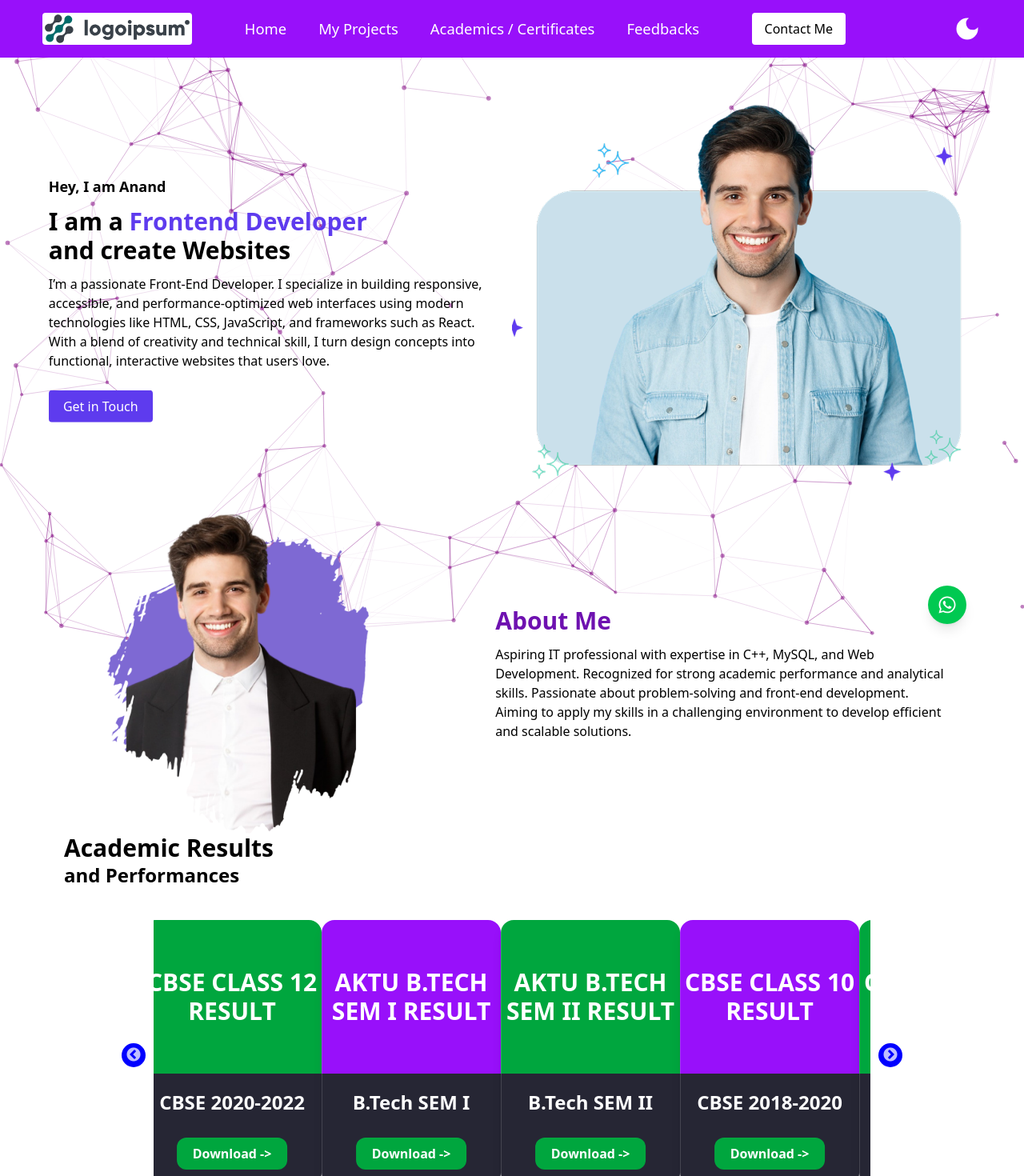
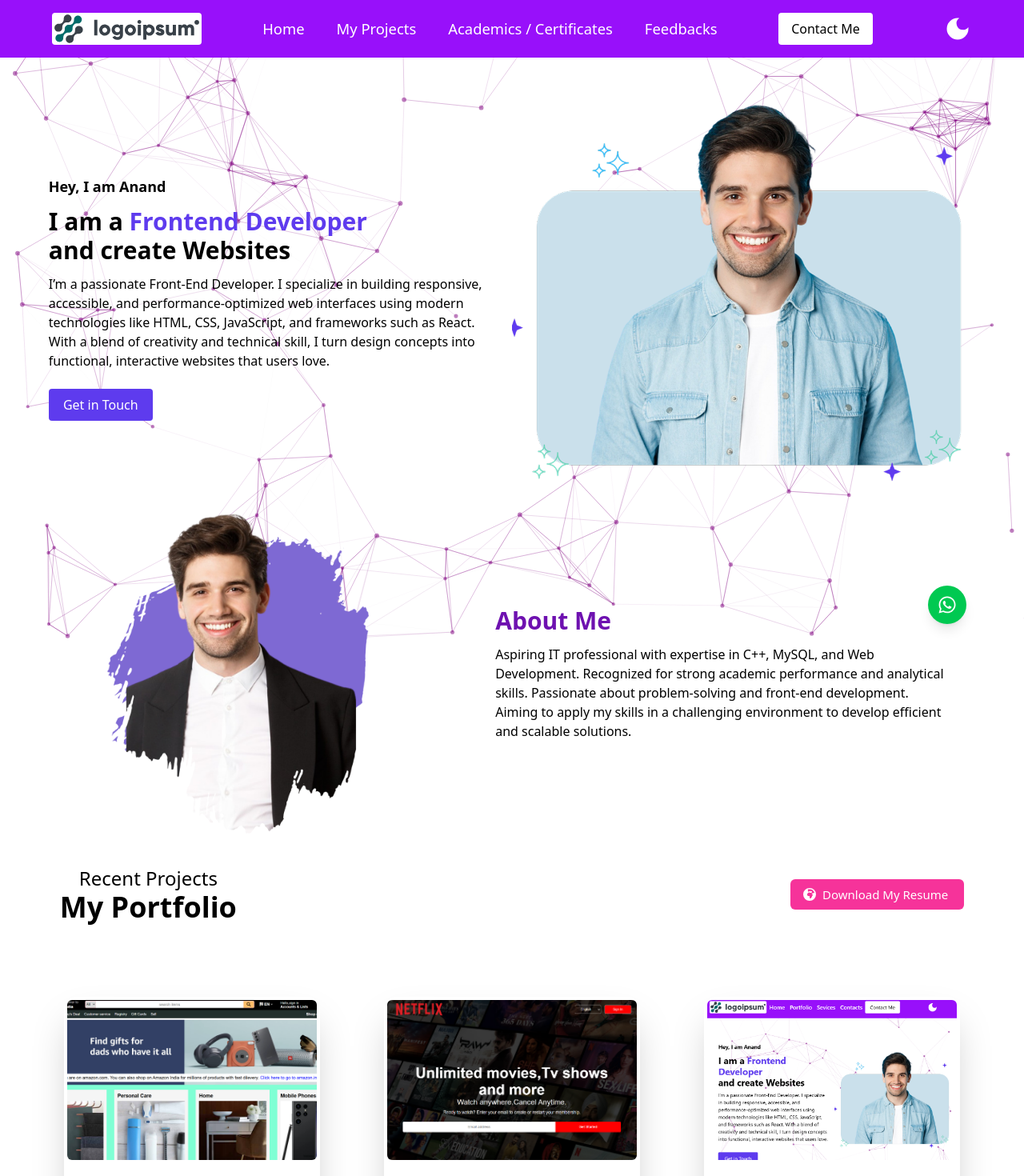
Before and after one commit to Anand2027/Portfolio, a React (Vite) app: page / in a window 1280 px wide. Shown: the top 1470 px of the page at 80% size. Built offline with nearby package versions, Linux system fonts and the light colour scheme.

Commit message:
scroll-effect

```diff
--- a/package.json
+++ b/package.json
@@ -20,6 +20,7 @@
     "react-dom": "^19.0.0",
     "react-icons": "^5.5.0",
     "react-router-dom": "^7.5.3",
+    "react-scroll": "^1.9.3",
     "react-slick": "^0.30.3",
     "react-toastify": "^11.0.5",
     "react-tsparticles": "^2.12.2",
--- a/src/App.jsx
+++ b/src/App.jsx
@@ -1,88 +1,167 @@
-import { useState } from 'react'
+// import { useState } from 'react'
 
-import './App.css'
-import Landing from './components/Landing'
+// import './App.css'
+// import Landing from './components/Landing'
 
-import { useEffect } from 'react'
-// import Landing02 from './components/landing02'
+// import { useEffect } from 'react'
+// // import Landing02 from './components/landing02'
 
-import Landing04 from './components/Landing04'
-import Landing05 from './components/Landing05'
-import Landing06 from './components/Landing06'
-import Landing07 from './components/Landing07'
-import Navbar from './components/Navbar'
-import ScrollToTopButton from './components/ScrollToTopButton'
+// import Landing04 from './components/Landing04'
+// import Landing05 from './components/Landing05'
+// import Landing06 from './components/Landing06'
+// import Landing07 from './components/Landing07'
+// import Navbar from './components/Navbar'
+// import ScrollToTopButton from './components/ScrollToTopButton'
 
-import { BrowserRouter, Routes, Route } from "react-router-dom";
-import Address from './components/Address'
+// import { BrowserRouter, Routes, Route } from "react-router-dom";
+// import Address from './components/Address'
 
-import Final from './components/Final'
+// import Final from './components/Final'
 
-import Certificates from './components/Certificates'
-import ParticlesBackground from './components/ParticlesBackground';
+// import Certificates from './components/Certificates'
+// import ParticlesBackground from './components/ParticlesBackground';
 
-import Results from './components/Results'
+// import Results from './components/Results'
 
 
-import React from 'react';
-import AOS from 'aos';
-import 'aos/dist/aos.css'; // Import AOS styles
-import Landing02 from './components/Landing02'
-import Landing03 from './components/Landing03'
-import WhatsAppButton from './components/WhatsAppButton'
+// import React from 'react';
+// import AOS from 'aos';
+// import 'aos/dist/aos.css'; // Import AOS styles
+// import Landing02 from './components/Landing02'
+// import Landing03 from './components/Landing03'
+// import WhatsAppButton from './components/WhatsAppButton'
 
 
 
 
 
-function App() {
+// function App() {
 
-  useEffect(() => {
-    AOS.init({
-      duration: 1000,
-      once: true, // animation runs once on scroll
-    });
-  }, []);
+//   useEffect(() => {
+//     AOS.init({
+//       duration: 1000,
+//       once: true, // animation runs once on scroll
+//     });
+//   }, []);
 
 
-  // const [count, setCount] = useState(0)
-  const [toggle , setToggle] = useState(false)
+//   // const [count, setCount] = useState(0)
+//   const [toggle , setToggle] = useState(false)
 
 
 
 
-  return (
-    <div style={{background : toggle ? '#1f2323' : "" , color : toggle ? 'white' : ''}}>
+//   return (
+//     <div style={{background : toggle ? '#1f2323' : "" , color : toggle ? 'white' : ''}}>
 
 
 
 
-       <ParticlesBackground/>
+//        <ParticlesBackground/>
+//       <BrowserRouter>
+//       <Navbar toggle={toggle} setToggle={setToggle}/>
+//       <Final/>
+
+//       <Routes>
+//         <Route path="/" element={<Landing />} />
+
+//         <Route path="/projects" element={<Landing04 />} />
+//         <Route path="/academics" element={<Certificates />} />
+//         <Route path="/contacts" element={<Landing06 />} />
+//         <Route path="/feedbacks" element={<Landing05 />} />
+
+//       </Routes>
+//       {/* <Certificates/> */}
+//       <Results/>
+
+//       <Landing06/>
+//       <Address/>
+//       <Landing07/>
+//       <WhatsAppButton/>
+//        <ScrollToTopButton/>
+
+//     </BrowserRouter>
+//     </div>
+//   )
+// }
+
+// export default App
+
+
+
+// Final version of App.jsx with react-scroll integrated
+// Final version of App.jsx with react-scroll integrated
+
+import { useState, useEffect } from 'react';
+import './App.css';
+import Landing from './components/Landing';
+import Landing04 from './components/Landing04';
+import Landing05 from './components/Landing05';
+import Landing06 from './components/Landing06';
+import Landing07 from './components/Landing07';
+import Navbar from './components/Navbar';
+import ScrollToTopButton from './components/ScrollToTopButton';
+import { BrowserRouter } from "react-router-dom";
+import Address from './components/Address';
+import Final from './components/Final';
+import Certificates from './components/Certificates';
+import ParticlesBackground from './components/ParticlesBackground';
+import Results from './components/Results';
+import AOS from 'aos';
+import 'aos/dist/aos.css';
+import WhatsAppButton from './components/WhatsAppButton';
+import { Element } from 'react-scroll';
+
+function App() {
+  useEffect(() => {
+    AOS.init({
+      duration: 1000,
+      once: true,
+    });
+  }, []);
+
+  const [toggle, setToggle] = useState(false);
+
+  return (
+    <div style={{ background: toggle ? '#1f2323' : '', color: toggle ? 'white' : '' }}>
+      <ParticlesBackground />
       <BrowserRouter>
-      <Navbar toggle={toggle} setToggle={setToggle}/>
-      <Final/>
 
-      <Routes>
-        <Route path="/" element={<Landing />} />
+        <Final />
 
-        <Route path="/projects" element={<Landing04 />} />
-        <Route path="/academics" element={<Certificates />} />
-        <Route path="/contacts" element={<Landing06 />} />
-        <Route path="/feedbacks" element={<Landing05 />} />
+        <Navbar toggle={toggle} setToggle={setToggle} />
 
-      </Routes>
-      {/* <Certificates/> */}
-      <Results/>
+        <Element name="home">
+          <Landing />
+        </Element>
 
-      <Landing06/>
-      <Address/>
-      <Landing07/>
-      <WhatsAppButton/>
-       <ScrollToTopButton/>
+        <Element name="projects">
+          <Landing04 />
+        </Element>
 
-    </BrowserRouter>
+        <Element name="academics">
+          <Certificates />
+        </Element>
+
+
+
+        <Element name="feedbacks">
+          <Landing05 />
+        </Element>
+
+        <Results />
+
+         <Element name="contacts">
+          <Landing06 />
+        </Element>
+
+        <Address />
+        <Landing07 />
+        <WhatsAppButton />
+        <ScrollToTopButton />
+      </BrowserRouter>
     </div>
-  )
+  );
 }
 
-export default App
+export default App;
--- a/src/components/Cards3Three.jsx
+++ b/src/components/Cards3Three.jsx
@@ -11,10 +11,10 @@ import "slick-carousel/slick/slick-theme.css";
 
 const Card = ({logo,kuchh,photo,Name})=>(
 
-    <div className="bg-[#EAFFFF] shadow-3xl rounded-xl p-1 text-black w-70 text-center pt-[20px] items-centre transform transition-transform duration-300 md:80 hover:scale-95 border border-green border-solid ">
+    <div className="bg-[#EAFFFF] shadow-3xl rounded-xl p-1 text-black w-70 text-center pt-[10px] items-centre transform transition-transform duration-300 md:80 hover:scale-95 border border-green border-solid ">
         <p className="logo pl-5 flex flex-row pt-2 pb-4">{(logo)} {(logo)} {(logo)} {(logo)} {(logo)}</p>
         <h1 className='text-left pl-3'>{kuchh}</h1>
-        <div className="shivang flex ">
+        <div className="shivam flex ">
         <img src={Avatar} alt="Card Photo" className="chhota w-[40px] h-[40px] object-cover pt-1.5 pl-3 " />
         <div className="name text-black p-2 font-[550]">{Name}</div>
         </div>
@@ -102,7 +102,7 @@ const Cards3Three = () => {
   settings.nextArrow = <CustomNextArrow />;
 
     return (
-        <div className="mt-30  m-auto py-8  ">
+        <div className="mt-20  m-auto py-8  ">
           <Slider {...{ ...settings, autoplay: true, autoplaySpeed: 3000, infinite: true }}> {/* Added infinite loop */}
           {card_new.map((cardss, index) => (
             <Card
--- a/src/components/Landing05.jsx
+++ b/src/components/Landing05.jsx
@@ -4,9 +4,9 @@ import Cards3Three from './Cards3Three'
 
 const Landing05 = () => {
   return (
-    <div className='pt-[100px]'>
+    <div className='pt-[30px]'>
       <div className="bada_dabba container max-w-[93vw] m-auto pl-[30px] pr-[30px]">
-        <div className="upper pt-[00px]">
+        <div className="upper ">
             <p className='font-bold text-2xl'>Clients and Feedback</p>
             <h3 className='font-bold text-3xl'>Customers and Testimonials</h3>
         </div>
--- a/src/components/Navbar.jsx
+++ b/src/components/Navbar.jsx
@@ -1,80 +1,88 @@
-import { MdOutlineLightMode } from "react-icons/md";
-import { MdDarkMode } from "react-icons/md";
-import { motion } from "framer-motion";
-// -------------------------------
-import { BrowserRouter, Routes, Route, Link } from 'react-router-dom';
+// import { MdOutlineLightMode } from "react-icons/md";
+// import { MdDarkMode } from "react-icons/md";
+// import { motion } from "framer-motion";
+// // -------------------------------
+// import { BrowserRouter, Routes, Route, Link } from 'react-router-dom';
 
 
-// ---------------------------------
+// // ---------------------------------
 
-import React, { useState } from 'react';
-import { FaBars, FaTimes } from 'react-icons/fa';
-import Frame from "../images/Frame.svg"
+// import React, { useState } from 'react';
+// import { FaBars, FaTimes } from 'react-icons/fa';
+// import Frame from "../images/Frame.svg"
 
 
 
-const Navbar = ({toggle , setToggle}) => {
+// const Navbar = ({toggle , setToggle}) => {
 
-  const [isOpen,setIsOpen] = useState(false);
+//   const [isOpen,setIsOpen] = useState(false);
 
 
-   const data=[
-    {list:"Home" , path:"/"},
-    {list:"My Projects" , path:"/projects"},
-    {list:"Academics / Certificates" , path:"/academics"},
-    {list:"Feedbacks" , path:"/feedbacks"},
-   ];
+//    const data=[
+//     {list:"Home" , path:"/"},
+//     {list:"My Projects" , path:"/projects"},
+//     {list:"Academics / Certificates" , path:"/academics"},
+//     {list:"Feedbacks" , path:"/feedbacks"},
+//    ];
 
-  return (
+//   return (
 
 
 
 
-    <div className='  bg-purple-600 relative w-[100vw]  py-4    '>
-      <div className="container flex flex-row items-center justify-evenly">
+//     <div className='  bg-purple-600 relative w-[100vw]  py-4    '>
+//       <div className="container flex flex-row items-center justify-evenly">
 
-       <Link to="/">
-       <img src={Frame}
-       className='bg-white rounded'/>
-       </Link>
+//        <Link to="/">
+//        <img src={Frame}
+//        className='bg-white rounded'/>
+//        </Link>
 
 
-        {/* Desktop Nav */}
-        <nav className={` ${isOpen ? "flex items-center  gap-3 text-white   bg-purple-600 font-bold  p-6 flex-col absolute top-18.5 w-full" : "hidden"} md:flex gap-4 text-white  text-[1.15rem] font-medium`} >
-          {
-            data.map((link,index) => (
-              <Link  key={index} to={link.path}
-                             className = {`${isOpen ?  "text-white" : ""} transition duration-500  hover:underline      hover:text-yellow-400 cursor-pointer px-3 `}
-                           >
-                           {link.list}
-                           </Link>
-            ))}
-        </nav>
+//         {/* Desktop Nav */}
+//         <nav className={` ${isOpen ? "flex items-center  gap-3 text-white   bg-purple-600 font-bold  p-6 flex-col absolute top-18.5 w-full" : "hidden"} md:flex gap-4 text-white  text-[1.15rem] font-medium`} >
+//           {
+//             data.map((link,index) => (
+//               <Link  key={index} to={link.path}
+//                              className = {`${isOpen ?  "text-white" : ""} transition duration-500  hover:underline      hover:text-yellow-400 cursor-pointer px-3 `}
+//                            >
+//                            {link.list}
+//                            </Link>
+//             ))}
+//         </nav>
 
 
 
-     {/* HAmburger icon */}
-      <button className='  md:hidden text-2xl  text-white' onClick={() => setIsOpen(!isOpen)}>
-        {isOpen?<FaTimes /> : <FaBars />}</button>
+//      {/* HAmburger icon */}
+//       <button className='  md:hidden text-2xl  text-white' onClick={() => setIsOpen(!isOpen)}>
+//         {isOpen?<FaTimes /> : <FaBars />}</button>
 
-        <Link to="/contacts">       <button className={`hidden bg-white px-4 py-2 rounded-sm
+//         <Link to="/contacts">       <button className={`hidden bg-white px-4 py-2 rounded-sm
 
-         md:flex transition duration-400
-          ${isOpen ? "text-red-600" : "text-black"}
-         hover:scale-103 border-none  `}>
-        Contact Me
-        </button>
-        </Link>
+//          md:flex transition duration-400
+//           ${isOpen ? "text-red-600" : "text-black"}
+//          hover:scale-103 border-none  `}>
+//         Contact Me
+//         </button>
+//         </Link>
 
 
-       <div className="p text-4xl ml-20 cursor-pointer text-white"onClick={()=>setToggle(!toggle)}>
-       {toggle ? <MdOutlineLightMode/> : <MdDarkMode/>}
-       </div>
-      </div>
-    </div>
+//        <div className="p text-4xl ml-20 cursor-pointer text-white"onClick={()=>setToggle(!toggle)}>
+//        {toggle ? <MdOutlineLightMode/> : <MdDarkMode/>}
+//        </div>
+//       </div>
+//     </div>
 
-  )
-}
+//   )
+// }
+
+
+// export default Navbar;
+
+
+
+
+
 
 // const containerVariants = {
 //   hidden: { opacity: 0, x: -100 }, // start from left
@@ -96,4 +104,66 @@ const Navbar = ({toggle , setToggle}) => {
 //   </motion.div>
 // );
 
+
+import React, { useState } from 'react';
+import { MdOutlineLightMode, MdDarkMode } from "react-icons/md";
+import { FaBars, FaTimes } from 'react-icons/fa';
+import { Link as ScrollLink } from 'react-scroll';
+import Frame from "../images/Frame.svg";
+
+const Navbar = ({ toggle, setToggle }) => {
+  const [isOpen, setIsOpen] = useState(false);
+
+  const data = [
+    { list: "Home", to: "home" },
+    { list: "My Projects", to: "projects" },
+    { list: "Academics / Certificates", to: "academics" },
+    { list: "Feedbacks", to: "feedbacks" },
+  ];
+
+  return (
+    <div className="bg-purple-600 w-full py-4  sticky top-0 z-50">
+      <div className="container flex items-center justify-evenly">
+
+        {/* Logo */}
+        <ScrollLink to="home" smooth={true} duration={700} offset={-70}>
+          <img src={Frame} alt="Logo" className="bg-white rounded cursor-pointer" />
+        </ScrollLink>
+
+        {/* Desktop/Nav */}
+        <nav className={`${isOpen ? "flex flex-col p-6 absolute top-18.5 w-full bg-purple-600 text-white" : "hidden"} md:flex gap-4 text-white text-[1.15rem] font-medium`}>
+          {data.map((link, index) => (
+            <ScrollLink
+              key={index}
+              to={link.to}
+              smooth={true}
+              duration={700}
+              offset={-70}
+              className="cursor-pointer px-3 transition hover:text-yellow-400 hover:underline"
+              onClick={() => setIsOpen(false)}
+            >
+              {link.list}
+            </ScrollLink>
+          ))}
+        </nav>
+
+        {/* Hamburger Icon */}
+        <button className="md:hidden text-2xl text-white" onClick={() => setIsOpen(!isOpen)}>
+          {isOpen ? <FaTimes /> : <FaBars />}
+        </button>
+        <ScrollLink to="contact" smooth={true} duration={700} offset={-70}>
+          <button className="hidden md:flex bg-white px-4 py-2 rounded-sm text-black hover:scale-105 transition">
+            Contact Me
+          </button>
+        </ScrollLink>
+
+        {/* Theme Toggle */}
+        <div className="text-4xl ml-6 cursor-pointer text-white" onClick={() => setToggle(!toggle)}>
+          {toggle ? <MdOutlineLightMode /> : <MdDarkMode />}
+        </div>
+      </div>
+    </div>
+  );
+};
+
 export default Navbar;
--- a/src/components/SplashScreen.jsx
+++ b/src/components/SplashScreen.jsx
@@ -21,11 +21,7 @@ const SplashScreen = () => {
         >
             <img
                 src={A_logo}
-                className={`w-20 h-20 rounded-lg mb-6 transition-transform duration-[2000ms] ${
-                    fadeOut
-                        ? ''
-                        : 'animate-spin-scale'
-                }`}
+                className="w-20 h-20 rounded-lg mb-6 animate-spin-scale filter-img-color"
                 alt="Logo"
             />
             <div className="h-4" /> {/* One line gap */}
@@ -37,14 +33,17 @@ const SplashScreen = () => {
                 {`
                 @keyframes spin-scale {
                     0% {
-                        transform: rotate(0deg) scale(0.5);
+                        transform: scale(0.5) rotate(0deg);
                     }
                     100% {
-                        transform: rotate(360deg) scale(1);
+                        transform: scale(1) rotate(360deg);
                     }
                 }
                 .animate-spin-scale {
                     animation: spin-scale 2s cubic-bezier(0.4, 0, 0.2, 1) forwards;
+                }
+                .filter-img-color {
+                    filter: hue-rotate(120deg) saturate(2) brightness(1.2);
                 }
                 `}
             </style>
```
Also changed, not shown: 1 other file (tests, documents, lock files or other folders).
